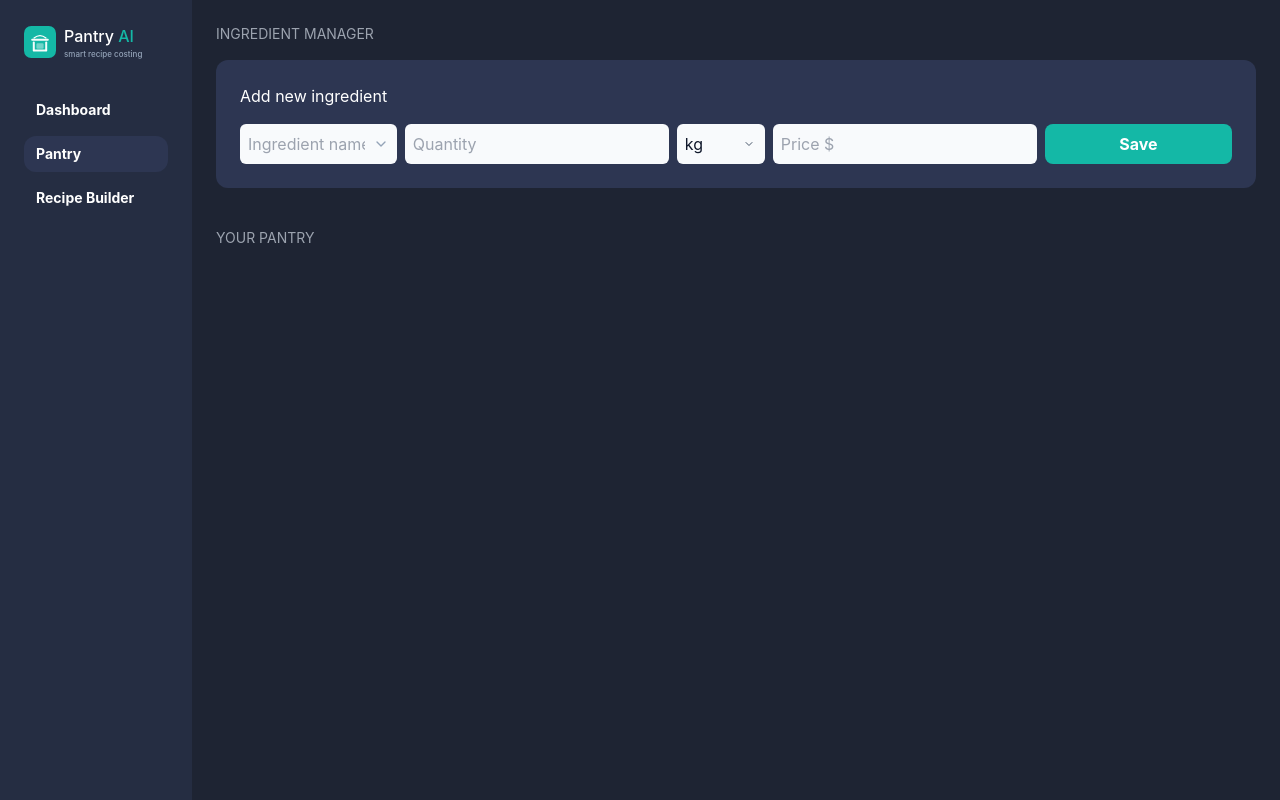
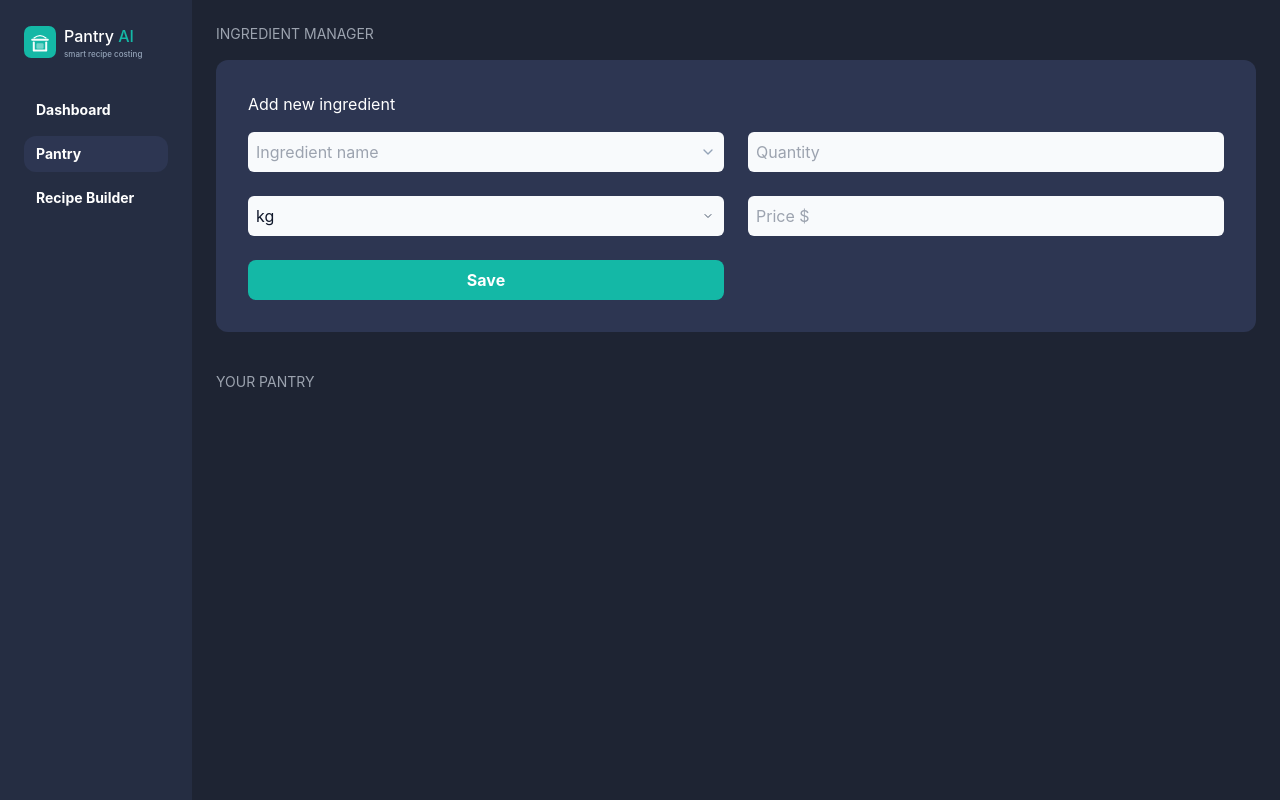
Before and after one commit to syedatahreem/Pantry-AI, a React (Vite) app: page / in a window 1280 px wide. Both pictures are taken after a click on the button "Pantry". Built offline with nearby package versions, Linux system fonts and the light colour scheme.

Commit message:
Refactor Ingredients and RecipeCostBuilder components for improved layout and UI consistency; adjust padding, spacing, and input handling

```diff
--- a/src/components/Pantry.tsx/Ingredients.tsx
+++ b/src/components/Pantry.tsx/Ingredients.tsx
@@ -54,10 +54,10 @@ const Ingredients = ({ ingredients, setIngredients }: IngredientProps) => {
     <div className="w-full">
       <h3 className="text-sm text-gray-400 mb-4">INGREDIENT MANAGER</h3>
 
-      <div className="flex flex-col gap-4 space-between rounded-xl bg-card p-6">
+      <div className="flex flex-col gap-4 rounded-xl bg-card p-8">
         <p className="text-white ">Add new ingredient</p>
 
-        <div className="flex gap-2">
+        <div className="grid grid-cols-2 gap-6">
           <div className="relative">
             <input
               className="bg-slate-50 p-2 pr-8 rounded-md text-slate-900 w-full"
@@ -138,7 +138,7 @@ const Ingredients = ({ ingredients, setIngredients }: IngredientProps) => {
             }
           />
           <button
-            className="text-white bg-teal p-2 rounded-lg w-1/3 font-bold"
+            className="text-white bg-teal p-2 rounded-lg font-bold"
             onClick={handleSave}
           >
             Save
--- a/src/components/RecipeCostBuilder/RecipeCostBuilder.tsx
+++ b/src/components/RecipeCostBuilder/RecipeCostBuilder.tsx
@@ -78,7 +78,10 @@ const RecipeCostBuilder = ({
   return (
     <div>
       <h3 className="text-sm text-gray-400 mb-4">RECIPE BUILDER</h3>
-      <div className="flex gap-4">
+
+      <div className="flex flex-col gap-4 rounded-xl bg-card p-8">
+        <p className="text-white ">Add new recipe</p>
+        <div className="grid grid-cols-2 gap-6">
           <div className="relative">
             <input
               className="bg-slate-50 p-2 pr-8 rounded-md text-slate-900 w-full"
@@ -135,6 +138,7 @@ const RecipeCostBuilder = ({
               })
             }
           />
+        </div>
       </div>
       <h3 className="text-sm text-gray-400 mt-8 mb-4">
         SELECT INGREDIENTS USED
```
Lines whose indentation alone changed are shown as unchanged.
